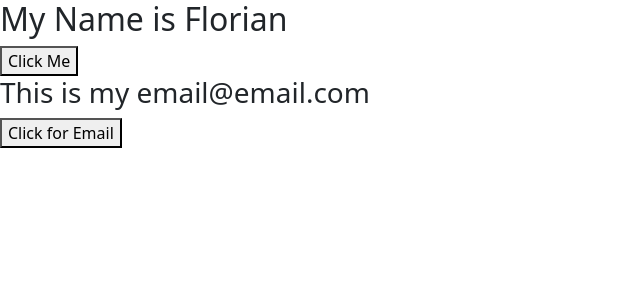
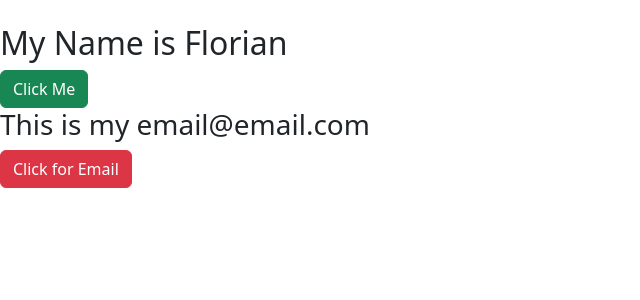
Before and after one commit to fgit-24/pp5-frontend, a React (Create React App) app in the folder frontend/: page / in a window 1280 px wide. Shown: the top 300 px of the page, without its empty margins (0-640 px from the left). Built offline with nearby package versions, Linux system fonts and the light colour scheme.

Commit message:
Add bootstrap styles to buttons

```diff
--- a/frontend/src/components/ClassA.js
+++ b/frontend/src/components/ClassA.js
@@ -9,7 +9,9 @@ class ClassA extends Component {
     return (
       <div>
         <h3>This is my {this.props.email}</h3>
-        <button onClick={this.clickMe}>Click for Email</button>
+        <button className="btn btn-danger" onClick={this.clickMe}>
+          Click for Email
+        </button>
       </div>
     );
   }
--- a/frontend/src/components/FirstComponent.js
+++ b/frontend/src/components/FirstComponent.js
@@ -4,10 +4,12 @@ function FirstComponent(props) {
   }
 
   return (
-    <div>
+    <di className="container mt-5">
       <h2>My Name is {props.name}</h2>
-      <button onClick={clickMe}>Click Me</button>
-    </div>
+      <button className="btn btn-success" onClick={clickMe}>
+        Click Me
+      </button>
+    </di>
   );
 }
 export default FirstComponent;
```
